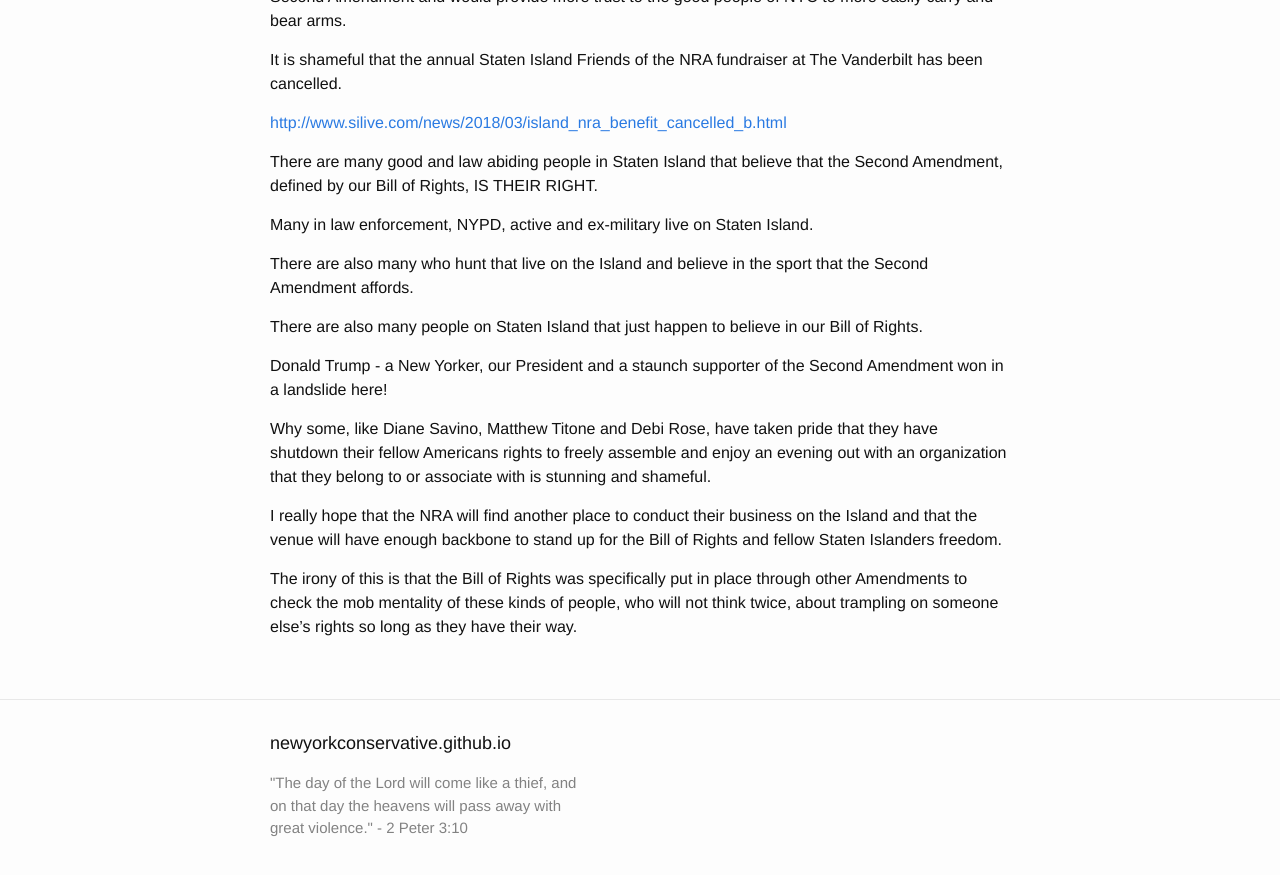
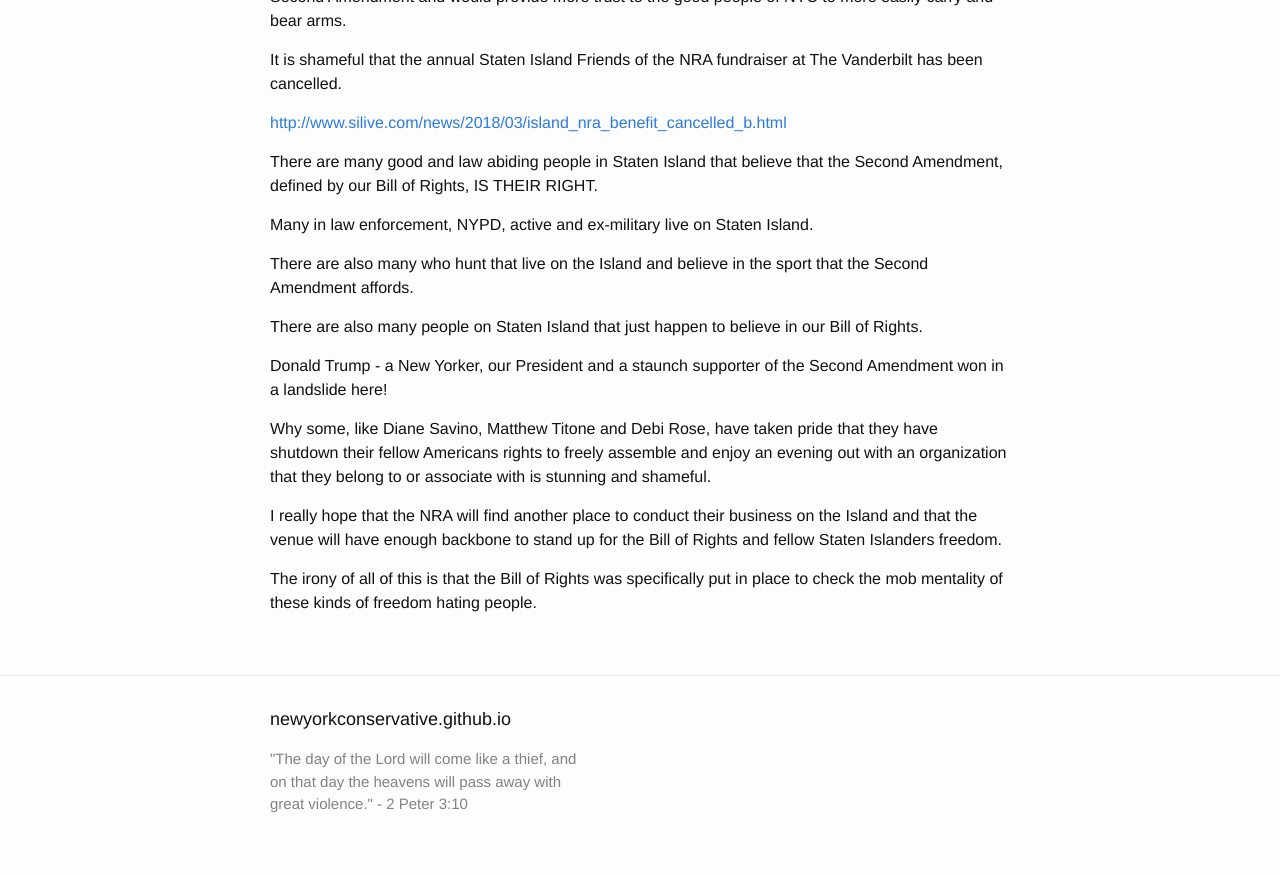
Before and after one commit to newyorkconservative/newyorkconservative.github.io, a Jekyll site: the page built from _posts/2018-03-08-4639.md, in a window 1280 px wide and 900 px high, scrolled down 1247 px. Shown: the top 875 px of the window. Built offline with Jekyll 4.4.1, drawn with Linux system fonts in a browser that asks for light colours.

Commit message:
Syncing _posts/2018-03-08-4639.md from WordPress at https://www.newyorkconservative.com (#MAGA - America First, History, Experience, Declaration of Independence, Constitution, Bill of Rights,Common Sense, Jobs, Security, Strong Borders and Law Enforcement) - wpghs

```diff
--- a/_posts/2018-03-08-4639.md
+++ b/_posts/2018-03-08-4639.md
@@ -52,4 +52,4 @@ Why some, like Diane Savino, Matthew Titone and Debi Rose, have taken pride tha
 
 I really hope that the NRA will find another place to conduct their business on the Island and that the venue will have enough backbone to stand up for the Bill of Rights and fellow Staten Islanders freedom.
 
-The irony of this is that the Bill of Rights was specifically put in place through other Amendments to check the mob mentality of these kinds of people, who will not think twice, about trampling on someone else’s rights so long as they have their way.
+The irony of all of this is that the Bill of Rights was specifically put in place to check the mob mentality of these kinds of freedom hating people.
```
